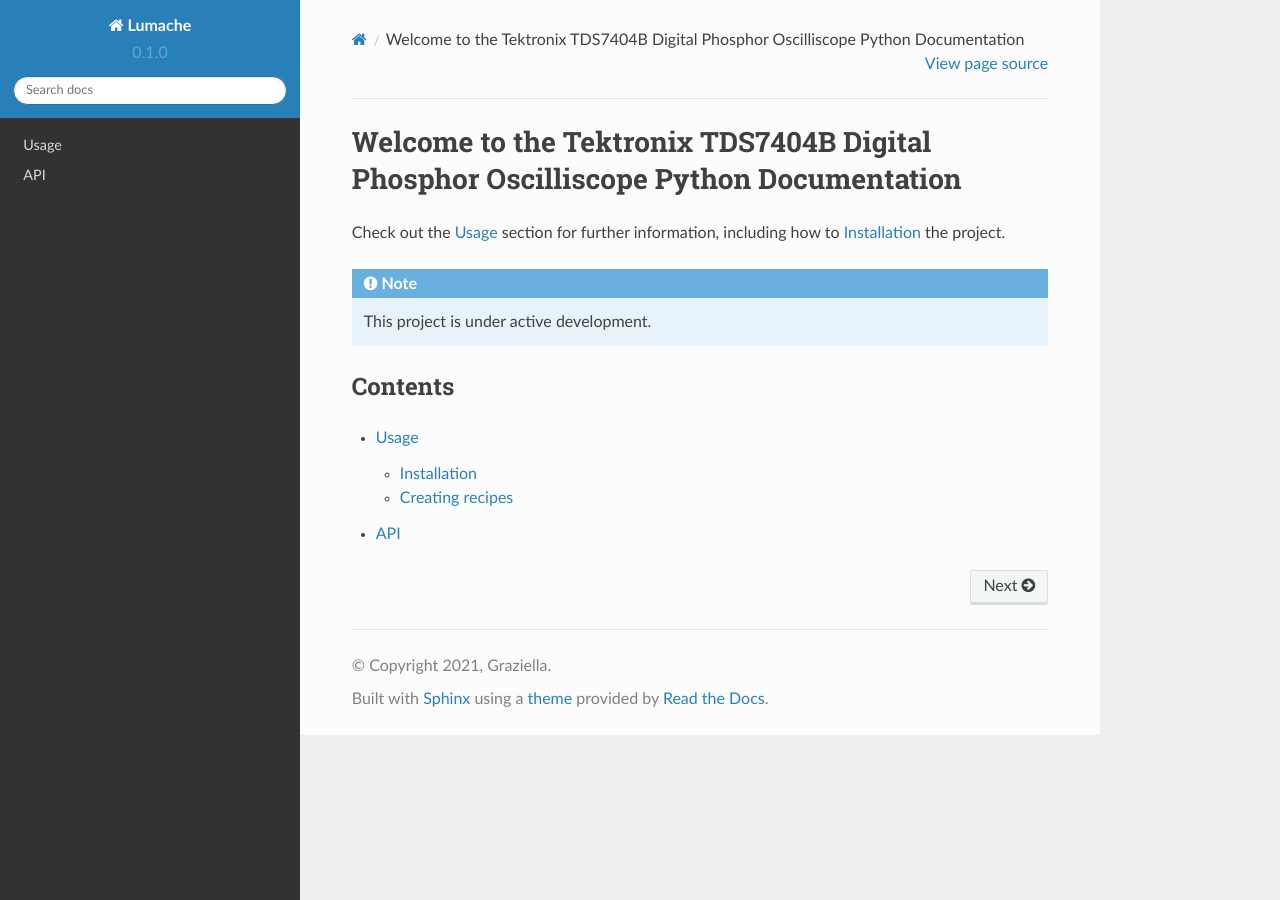
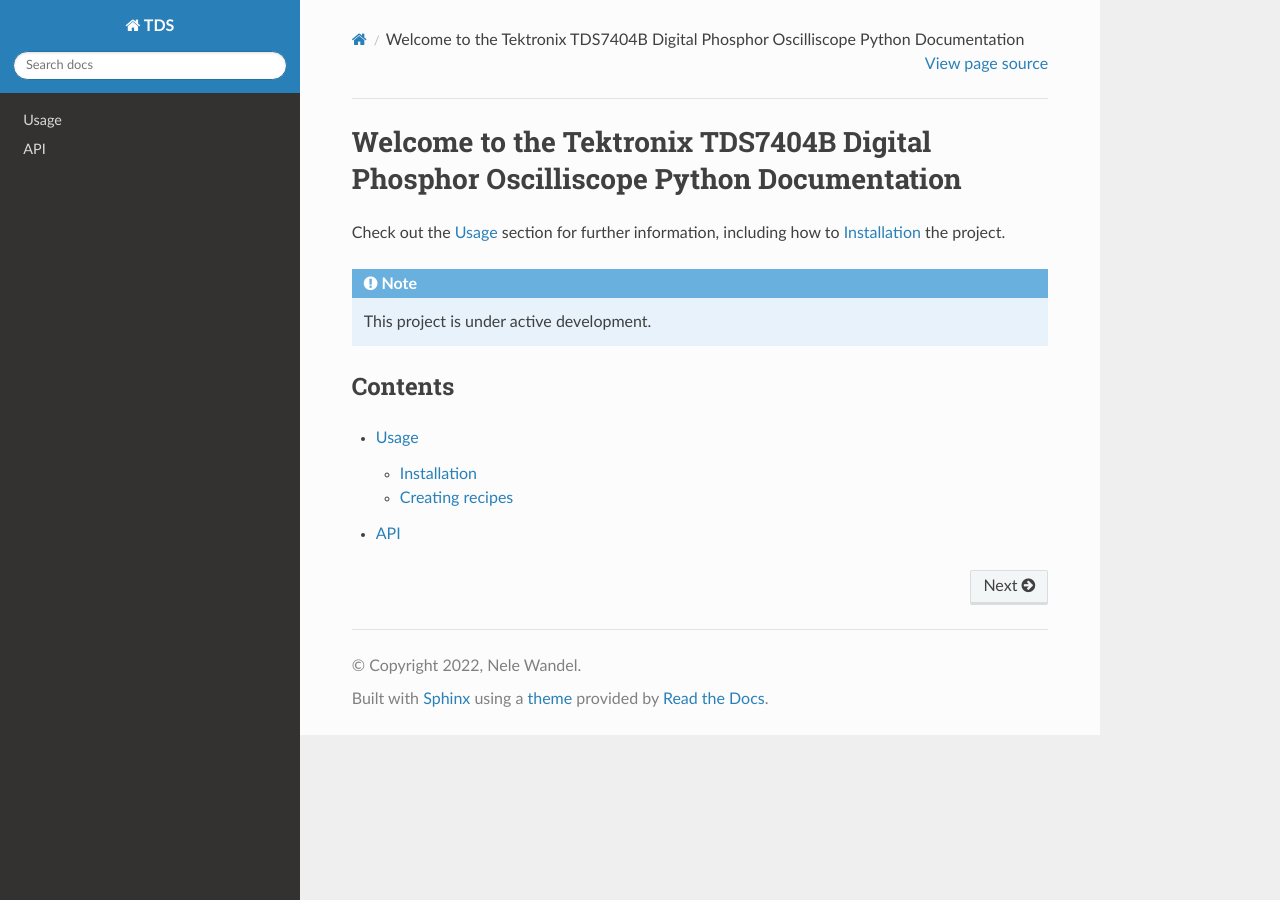
Before and after one commit to NeleWandel/TDS, a Sphinx documentation site: the page built from docs/source/index.rst, in a window 1280 px wide. Built offline with Sphinx 7.4.7 and the Read the Docs theme 2.0.0, drawn with Linux system fonts in a browser that asks for light colours.

Commit message:
Update conf.py

```diff
--- a/docs/source/conf.py
+++ b/docs/source/conf.py
@@ -2,12 +2,9 @@
 
 # -- Project information
 
-project = 'Lumache'
-copyright = '2021, Graziella'
-author = 'Graziella'
-
-release = '0.1'
-version = '0.1.0'
+project = 'TDS'
+copyright = '2022, Nele Wandel'
+author = 'Nele Wandel'
 
 # -- General configuration
 
```
